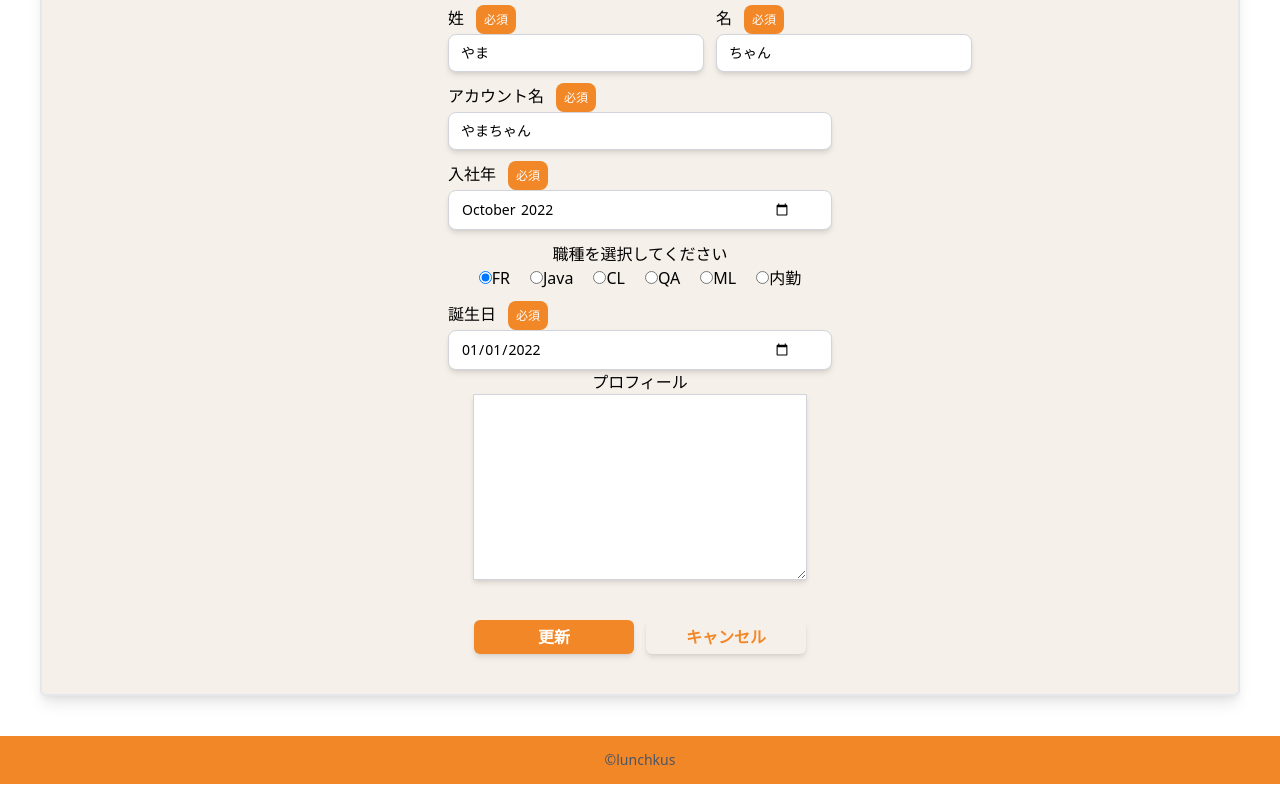
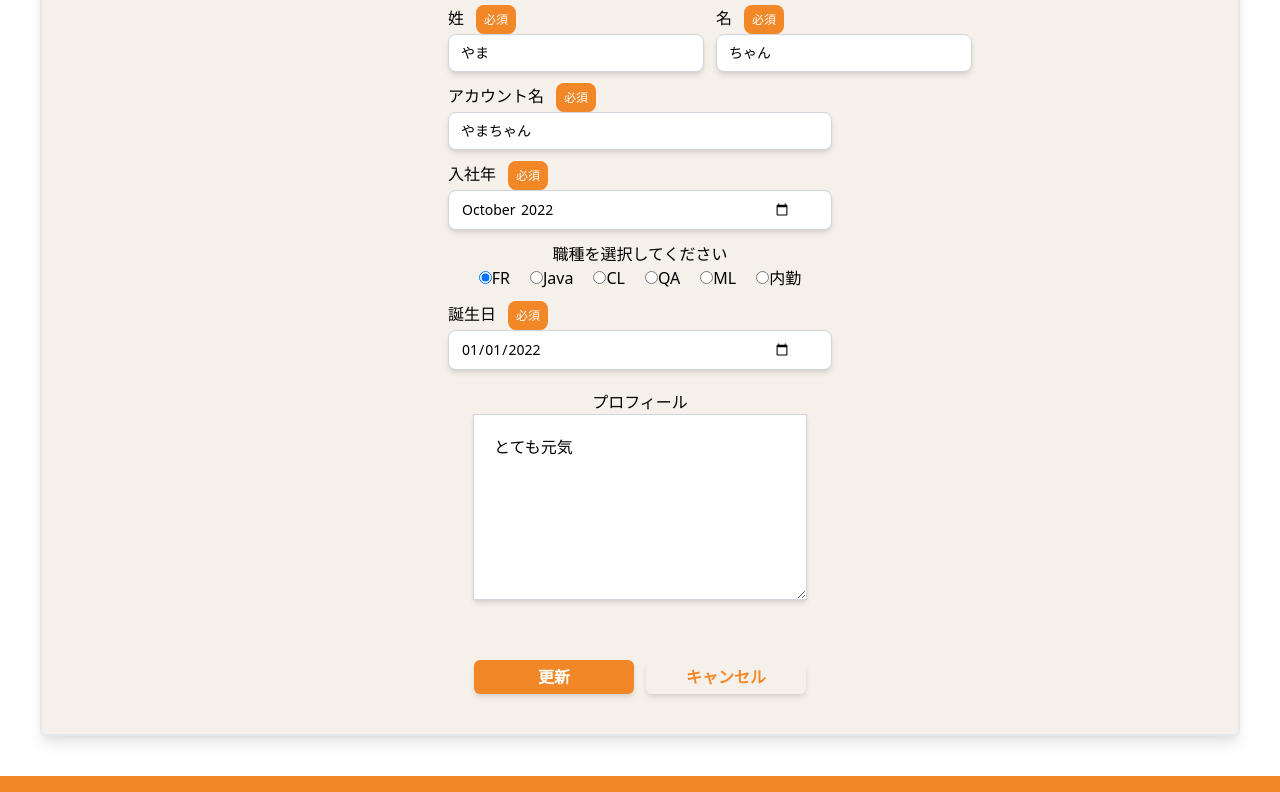
Before and after one commit to suzu1997/rakus-sns-app, a Next.js app: page /user/edit in a window 1280 px wide. Shown: the part 470-1262 px from the top of the page. Built offline with nearby package versions, Linux system fonts and the light colour scheme.

Commit message:
テキストエリアに反映させた

```diff
--- a/src/components/Form/TextArea.tsx
+++ b/src/components/Form/TextArea.tsx
@@ -16,7 +16,7 @@ type Props = {
  * テキストエリアのコンポーネント.
  */
 export const TextArea: FC<Props> = memo((props) => {
-  const { label, value, rows, cols, placeholder, onChange } = props;
+  const { label, value, rows, cols, placeholder, onChange, registers } = props;
 
   return (
     <div className="flex flex-col">
@@ -29,6 +29,7 @@ export const TextArea: FC<Props> = memo((props) => {
         cols={cols}
         placeholder={placeholder}
         className="p-5 focus:outline-none focus:border-basic border border-gray-300 shadow-md outline-none"
+        {...registers}
       ></textarea>
     </div>
   );
--- a/src/pages/user/edit.tsx
+++ b/src/pages/user/edit.tsx
@@ -67,7 +67,7 @@ const Edit: NextPage = () => {
       hireDate: "2022-10",
       birthDate: "2022-01-01",
       service: "FR",
-      profile: "とても元気です",
+      profile: "とても元気",
     },
   });
 
@@ -79,7 +79,6 @@ const Edit: NextPage = () => {
    */
   // eslint-disable-next-line @typescript-eslint/no-explicit-any
   const onSubmit = (data: any) => {
-    console.log("発動");
     console.log(data);
     //更新完了でユーザ画面に戻る
     router.push("/user/1");
@@ -192,6 +191,7 @@ const Edit: NextPage = () => {
                 <div className="text-red-500">{errors.birthDate?.message}</div>
               </div>
               {/* 自己紹介のテキストフォーム */}
+              <div className="my-5">
                 <TextArea
                   label="プロフィール"
                   rows={6}
@@ -199,7 +199,7 @@ const Edit: NextPage = () => {
                   registers={register("profile")}
                 />
                 <div className="text-red-500">{errors.profile?.message}</div>
-
+              </div>
               <div className="flex gap-3 mt-10 mb-10">
                 <Button
                   label="更新"
```
Lines whose indentation alone changed are shown as unchanged.
